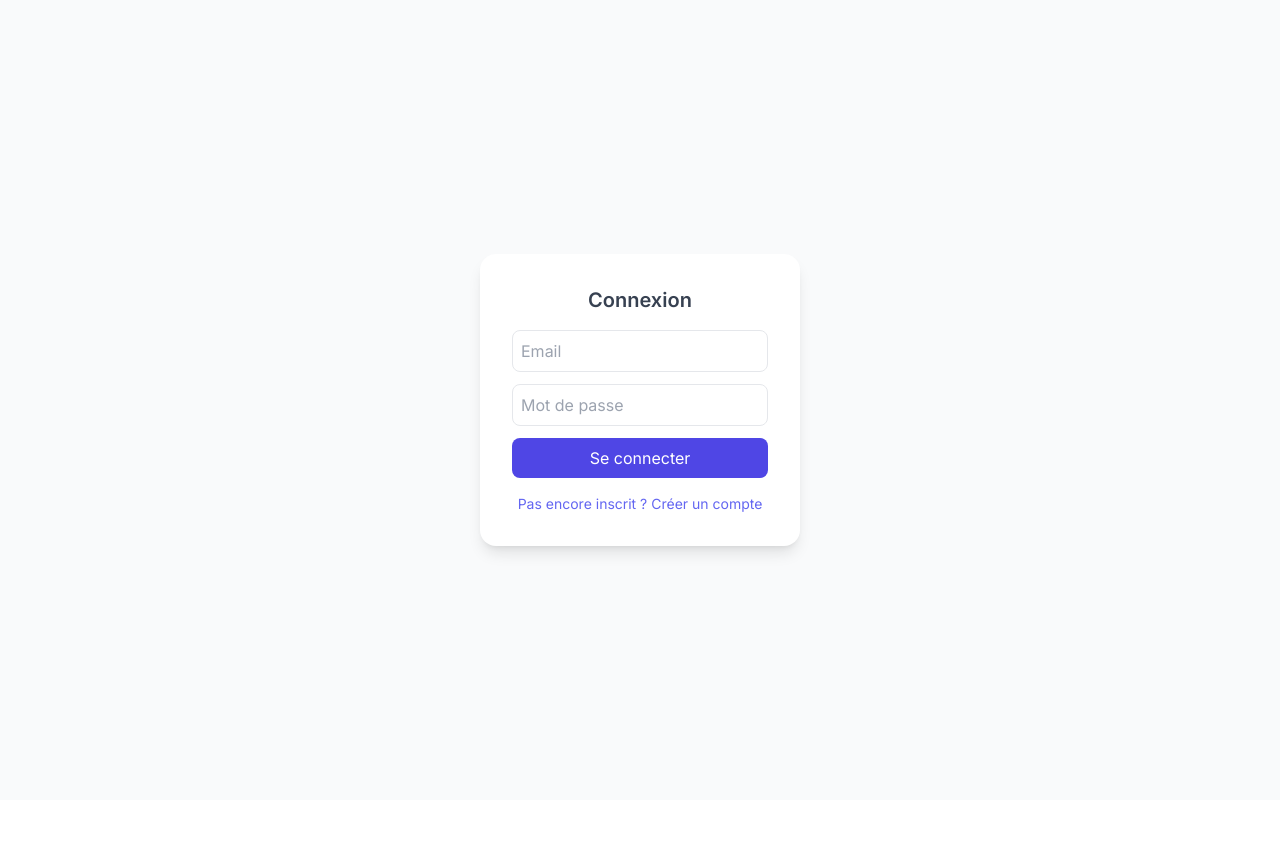
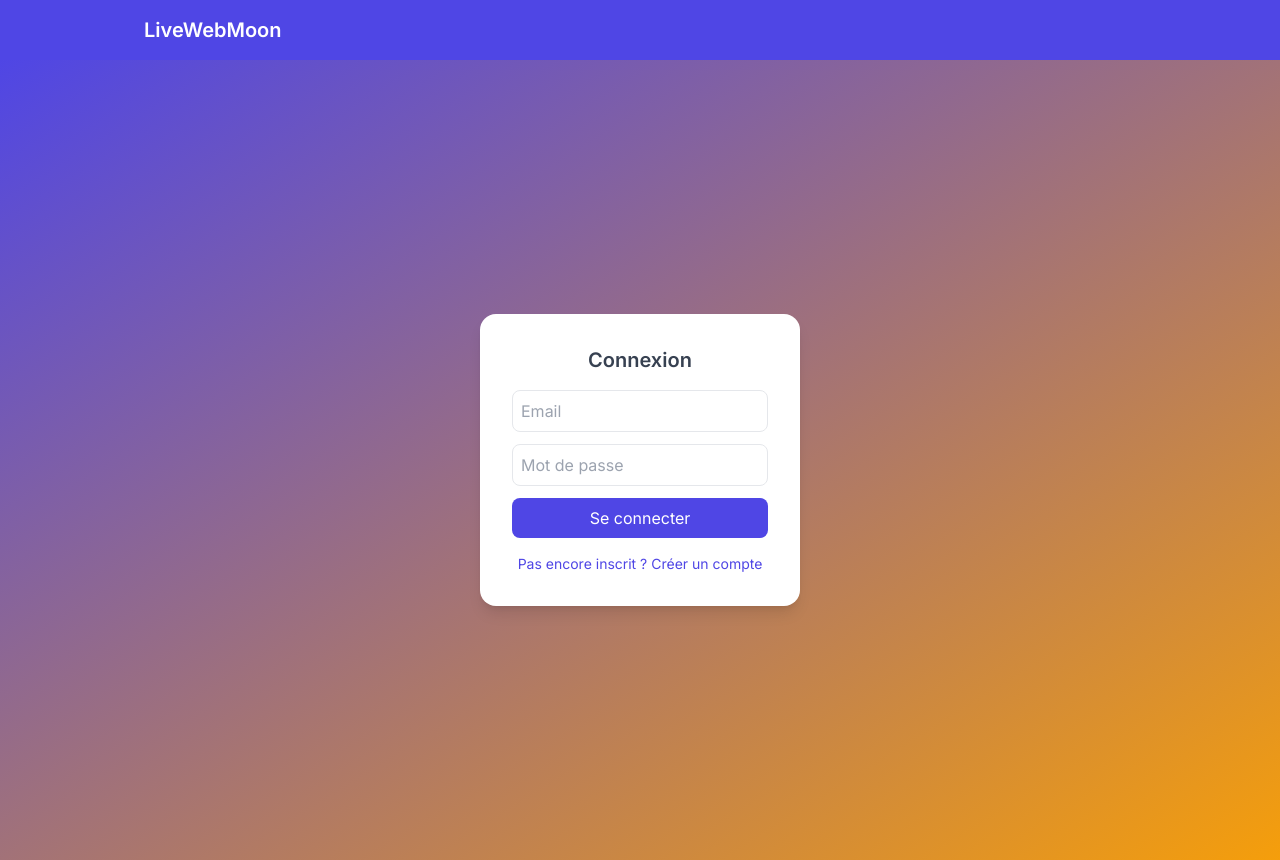
Before and after one commit to abou-cell/livewebmoon, a React (Vite) app: page / in a window 1280 px wide. Before the commit the page ends 800 px from the top, so only its background shows below. Built offline with nearby package versions, Linux system fonts and the light colour scheme; no server answers.

Commit message:
feat: add header and dashboard components

```diff
--- a/index.html
+++ b/index.html
@@ -5,7 +5,7 @@
     <link rel="icon" type="image/svg+xml" href="/vite.svg" />
     <meta name="viewport" content="width=device-width, initial-scale=1.0" />
     <link href="https://fonts.googleapis.com/css2?family=Inter:wght@400;500;600;700&display=swap" rel="stylesheet" />
-    <title>Vite + React</title>
+    <title>LiveWebMoon</title>
   </head>
   <body>
     <div id="root">
--- a/src/App.jsx
+++ b/src/App.jsx
@@ -2,6 +2,8 @@ import { useEffect, useState } from "react";
 import { onAuthStateChanged } from "firebase/auth";
 import { auth } from "./firebase/firebaseConfig.js";
 import Login from "./components/Login.jsx";
+import Header from "./components/Header.jsx";
+import Dashboard from "./components/Dashboard.jsx";
 
 function App() {
   const [user, setUser] = useState(null);
@@ -36,18 +38,11 @@ function App() {
     return <div className="text-center p-10 text-red-500">{error}</div>;
   }
 
-  return user ? (
-    <div className="text-center p-10">
-      <h1 className="text-2xl">Bienvenue {user.email}</h1>
-      <button
-        onClick={() => auth.signOut()}
-        className="mt-4 px-4 py-2 bg-red-500 text-white rounded-lg"
-      >
-        Déconnexion
-      </button>
+  return (
+    <div className="min-h-screen bg-gray-100">
+      <Header user={user} />
+      {user ? <Dashboard user={user} /> : <Login onLogin={() => {}} />}
     </div>
-  ) : (
-    <Login onLogin={() => {}} />
   );
 }
 
--- /dev/null
+++ b/src/components/Dashboard.jsx
@@ -0,0 +1,16 @@
+export default function Dashboard({ user }) {
+  return (
+    <main className="max-w-5xl mx-auto p-6 grid gap-6 sm:grid-cols-2">
+      <div className="p-6 bg-white rounded-lg shadow">
+        <h2 className="text-lg font-semibold mb-2">Bienvenue</h2>
+        <p className="text-gray-600">Vous êtes connecté avec {user.email}.</p>
+      </div>
+      <div className="p-6 bg-white rounded-lg shadow">
+        <h2 className="text-lg font-semibold mb-2">Nouvelle interface</h2>
+        <p className="text-gray-600">
+          Cette application utilise un thème moderne basé sur Tailwind CSS.
+        </p>
+      </div>
+    </main>
+  );
+}
--- /dev/null
+++ b/src/components/Header.jsx
@@ -0,0 +1,19 @@
+import { auth } from "../firebase/firebaseConfig.js";
+
+export default function Header({ user }) {
+  return (
+    <header className="bg-primary text-white shadow-md">
+      <div className="max-w-5xl mx-auto flex items-center justify-between p-4">
+        <h1 className="text-xl font-semibold">LiveWebMoon</h1>
+        {user && (
+          <button
+            onClick={() => auth.signOut()}
+            className="px-3 py-1 bg-secondary rounded-md hover:bg-secondary/80 transition"
+          >
+            Déconnexion
+          </button>
+        )}
+      </div>
+    </header>
+  );
+}
--- a/src/components/Login.jsx
+++ b/src/components/Login.jsx
@@ -23,7 +23,7 @@ export default function Login({ onLogin }) {
   };
 
   return (
-    <div className="min-h-screen flex items-center justify-center bg-gray-50">
+    <div className="min-h-screen flex items-center justify-center bg-gradient-to-br from-primary to-secondary">
       <form onSubmit={handleSubmit} className="bg-white p-8 rounded-2xl shadow-lg w-80">
         <h1 className="text-xl font-semibold mb-4 text-center text-gray-700">
           {isNew ? "Créer un compte" : "Connexion"}
@@ -45,12 +45,12 @@ export default function Login({ onLogin }) {
         />
         <button
           type="submit"
-          className="w-full p-2 bg-indigo-600 text-white rounded-lg hover:bg-indigo-700 transition"
+          className="w-full p-2 bg-primary text-white rounded-lg hover:bg-primary/90 transition"
         >
           {isNew ? "Créer un compte" : "Se connecter"}
         </button>
         <p
-          className="text-center mt-4 text-sm text-indigo-500 cursor-pointer"
+          className="text-center mt-4 text-sm text-primary cursor-pointer"
           onClick={() => setIsNew(!isNew)}
         >
           {isNew ? "Déjà inscrit ? Se connecter" : "Pas encore inscrit ? Créer un compte"}
--- a/tailwind.config.js
+++ b/tailwind.config.js
@@ -1,5 +1,15 @@
 module.exports = {
-  content: ["./src/**/*.{js,jsx,ts,tsx}"],
-  theme: { extend: {} },
+  content: ["./index.html", "./src/**/*.{js,jsx,ts,tsx}"],
+  theme: {
+    extend: {
+      colors: {
+        primary: "#4f46e5",
+        secondary: "#f59e0b",
+      },
+      fontFamily: {
+        sans: ["Inter", "sans-serif"],
+      },
+    },
+  },
   plugins: [],
 };
```
